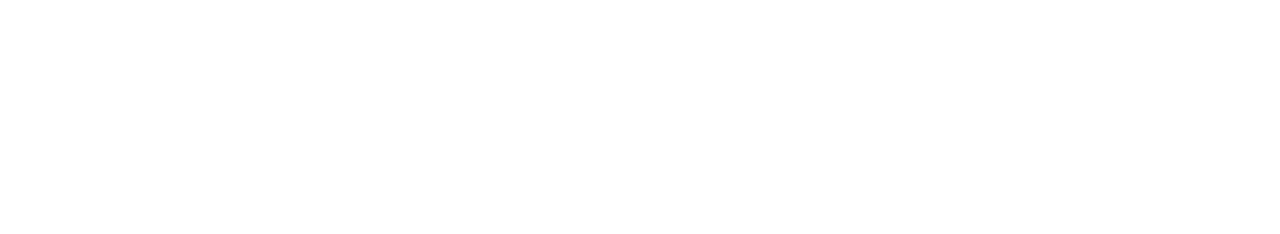
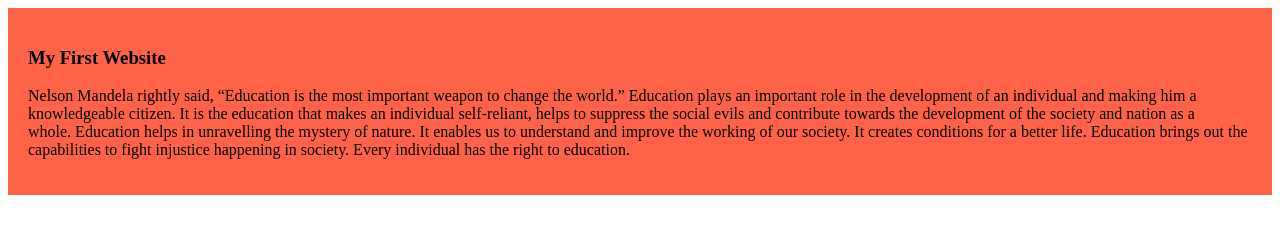
Before and after one commit to aimanur99/bd-jindabad, a plain HTML site: page index2.html in a window 1280 px wide. Drawn offline with Linux system fonts and the light colour scheme.

Commit message:
added the first blod

```diff
--- a/index2.html
+++ b/index2.html
@@ -4,8 +4,12 @@
     <meta charset="UTF-8">
     <meta name="viewport" content="width=device-width, initial-scale=1.0">
     <title>Bangladesh Jindabad</title>
+    <link rel="stylesheet" href="styles/blog1.css">
 </head>
 <body>
-
+    <div>
+        <h3>My First Website</h3>
+        <p>Nelson Mandela rightly said, “Education is the most important weapon to change the world.” Education plays an important role in the development of an individual and making him a knowledgeable citizen. It is the education that makes an individual self-reliant, helps to suppress the social evils and contribute towards the development of the society and nation as a whole. Education helps in unravelling the mystery of nature. It enables us to understand and improve the working of our society. It creates conditions for a better life. Education brings out the capabilities to fight injustice happening in society. Every individual has the right to education.</p>
+    </div>
 </body>
 </html>
--- /dev/null
+++ b/styles/blog1.css
@@ -0,0 +1,4 @@
+div{
+    background-color: tomato;
+    padding: 20px;
+}
```
